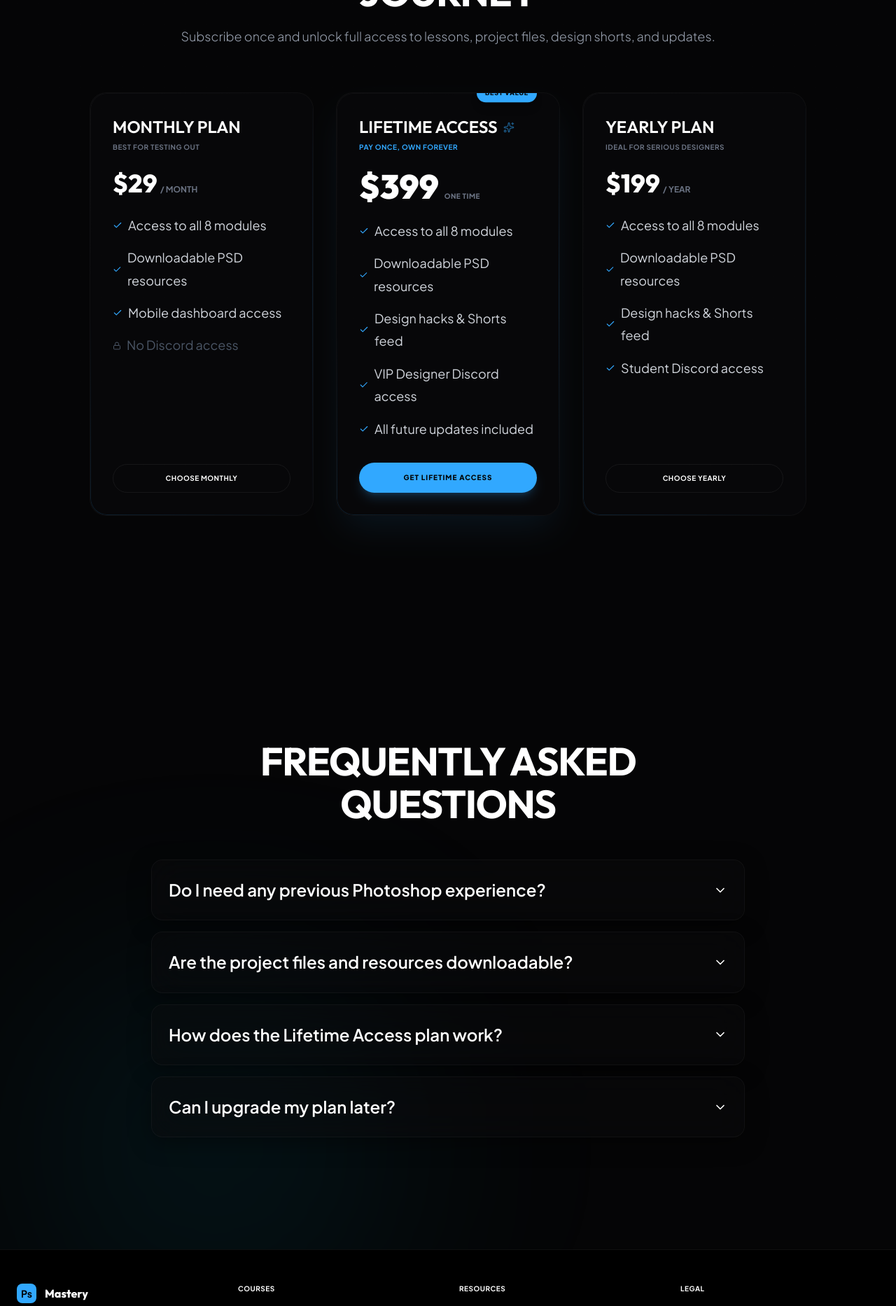
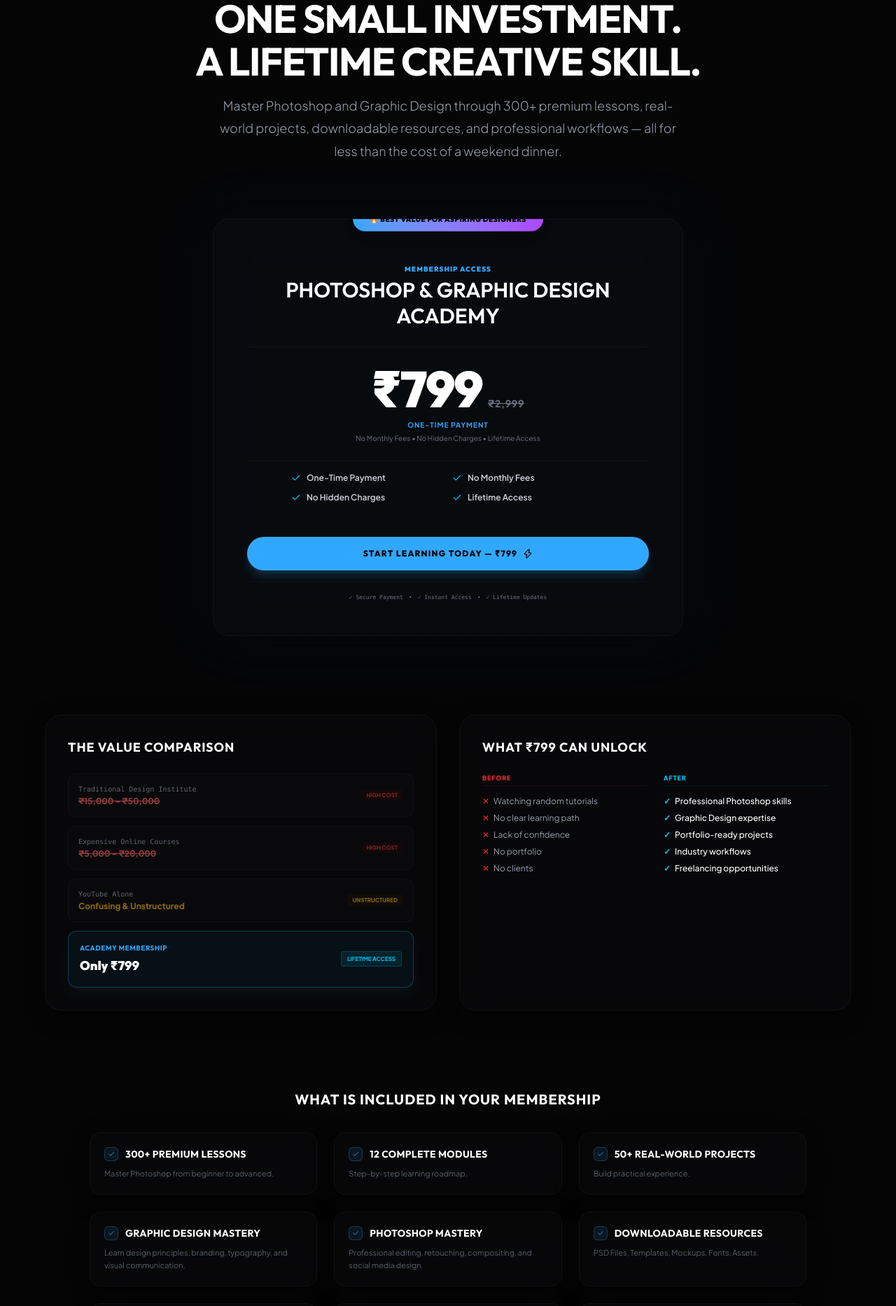
Before and after one commit to wasimhavaldar70-a11y/Premium-Photoshop-Learning-Platform, a Next.js app: page / in a window 1280 px wide. Shown: the part 9320-11186 px from the top of the page at 70% size. Built offline with nearby package versions, Linux system fonts and the light colour scheme.

Commit message:
feat: implement centered premium pricing card and update context lifetime value to ₹799

```diff
--- a/src/app/page.tsx
+++ b/src/app/page.tsx
@@ -2109,125 +2109,255 @@ export default function LandingPage() {
         </div>
       </section>
 
-      {/* 9. Subscription Plans (Lifetime plan outstanding glow) */}
+      {/* 9. Premium Creative Membership Investment Section */}
+      <div className="w-full bg-[#030712] border-y border-card-border/80 py-3.5 text-center backdrop-blur-md relative z-20">
+        <span className="text-[10px] sm:text-xs font-bold uppercase tracking-wider text-ps-blue inline-flex items-center justify-center flex-wrap gap-x-2.5 gap-y-1 px-4">
+          <span>⚡ Limited-Time Launch Offer — Lifetime Access for Only ₹799</span>
+          <span className="text-gray-500 font-normal line-through">Future Price: ₹2,999</span>
+          <span className="text-purple-400 font-extrabold">Join Now Before The Price Increases.</span>
+        </span>
+      </div>
+
       <motion.section
         id="pricing"
         initial="hidden"
         whileInView="visible"
         viewport={{ once: true, margin: "-100px" }}
         variants={staggerContainer}
-        className="max-w-7xl mx-auto px-6 py-40 text-center space-y-16 relative z-10"
+        className="max-w-7xl mx-auto px-6 py-40 space-y-20 relative z-10"
       >
-        <motion.div variants={staggerContainer} className="space-y-4 max-w-3xl mx-auto">
+        {/* Section Header */}
+        <div className="space-y-4 max-w-4xl mx-auto text-center">
+          <div className="inline-flex items-center gap-2 px-3 py-1.5 rounded-full border border-ps-blue/25 bg-ps-blue/10 text-ps-blue text-[10px] font-bold uppercase tracking-widest">
+            CREATIVE MEMBERSHIP
+          </div>
           <motion.h2
             variants={textFadeUp}
-            className="font-heading text-4xl md:text-[56px] font-bold text-white tracking-tight leading-[1.1] uppercase"
+            className="font-heading text-4xl md:text-[56px] font-bold text-white tracking-tight leading-[1.1] uppercase max-w-3xl mx-auto"
           >
-            Choose Your Creative Journey
+            One Small Investment. <br /> A Lifetime Creative Skill.
           </motion.h2>
           <motion.p
             variants={fadeIn}
-            className="text-base sm:text-[18px] leading-[1.8] text-gray-400 font-light"
+            className="text-base sm:text-[18px] leading-[1.8] text-gray-400 font-light max-w-2xl mx-auto"
           >
-            Subscribe once and unlock full access to lessons, project files, design shorts, and updates.
+            Master Photoshop and Graphic Design through 300+ premium lessons, real-world projects, downloadable resources, and professional workflows — all for less than the cost of a weekend dinner.
           </motion.p>
-        </motion.div>
-
-        <div className="grid grid-cols-1 md:grid-cols-3 gap-8 items-stretch max-w-5xl mx-auto text-left">
-
-          {/* Monthly Plan */}
+        </div>
+
+        {/* Centered Premium Pricing Card */}
+        <div className="max-w-2xl mx-auto relative">
+          {/* Blue Photoshop glow accent behind the card */}
+          <div className="absolute -inset-4 bg-ps-blue/15 rounded-[40px] filter blur-2xl opacity-75 pointer-events-none animate-pulse-slow"></div>
+
           <motion.div
             variants={fadeIn}
-            className="neon-card p-8 rounded-3xl flex flex-col justify-between"
+            className="glass-card p-8 sm:p-12 rounded-3xl border-2 border-ps-blue/40 relative shadow-2xl shadow-ps-blue/20 bg-gradient-to-b from-[#0e121a] to-[#040507] flex flex-col justify-between relative z-10 text-center"
           >
-            <div className="space-y-6">
+            {/* Glowing Best Value Badge */}
+            <div className="absolute top-0 left-1/2 -translate-x-1/2 -translate-y-1/2 bg-gradient-to-r from-ps-blue to-purple-500 text-black text-[10px] font-heading font-black uppercase px-6 py-2.5 rounded-full tracking-wider shadow-lg flex items-center gap-1.5 whitespace-nowrap">
+              🔥 BEST VALUE FOR ASPIRING DESIGNERS
+            </div>
+
+            <div className="space-y-6 pt-4">
               <div>
-                <h3 className="font-heading text-xl sm:text-[24px] font-semibold text-white uppercase">Monthly Plan</h3>
-                <p className="text-[10px] text-gray-500 mt-1 uppercase font-bold tracking-wider">Best for testing out</p>
-              </div>
-              <div className="flex items-baseline gap-1">
-                <span className="font-heading text-4xl font-extrabold text-white">$29</span>
-                <span className="text-xs text-gray-500 font-bold uppercase">/ month</span>
-              </div>
-              <ul className="space-y-3.5 text-sm sm:text-[18px] leading-[1.8] text-gray-300">
-                <li className="flex items-center gap-2"><Check size={14} className="text-ps-blue" /> Access to all 8 modules</li>
-                <li className="flex items-center gap-2"><Check size={14} className="text-ps-blue" /> Downloadable PSD resources</li>
-                <li className="flex items-center gap-2"><Check size={14} className="text-ps-blue" /> Mobile dashboard access</li>
-                <li className="flex items-center gap-2 text-gray-600"><Lock size={12} /> No Discord access</li>
+                <span className="text-[10px] text-ps-blue font-heading font-black tracking-widest uppercase block mb-1">MEMBERSHIP ACCESS</span>
+                <h3 className="font-heading text-2xl sm:text-3xl font-semibold text-white uppercase leading-tight">Photoshop & Graphic Design Academy</h3>
+              </div>
+
+              {/* Big Price Display */}
+              <div className="flex flex-col items-center justify-center border-y border-card-border/60 py-6 my-2">
+                <div className="flex items-baseline gap-2 justify-center">
+                  <span className="font-heading text-6xl sm:text-7xl font-black text-white tracking-tight">₹799</span>
+                  <span className="text-gray-500 font-bold uppercase tracking-wider text-sm line-through">₹2,999</span>
+                </div>
+                <div className="flex flex-col items-center mt-2">
+                  <span className="text-[10px] text-ps-blue font-bold uppercase tracking-widest">One-Time Payment</span>
+                  <span className="text-[10px] text-gray-500 mt-1">No Monthly Fees • No Hidden Charges • Lifetime Access</span>
+                </div>
+              </div>
+
+              {/* Key Perks */}
+              <ul className="grid grid-cols-1 sm:grid-cols-2 gap-3 text-xs font-semibold text-gray-300 max-w-md mx-auto py-2 text-left">
+                <li className="flex items-center gap-2"><Check size={14} className="text-[#00c8ff] shrink-0" /> One-Time Payment</li>
+                <li className="flex items-center gap-2"><Check size={14} className="text-[#00c8ff] shrink-0" /> No Monthly Fees</li>
+                <li className="flex items-center gap-2"><Check size={14} className="text-[#00c8ff] shrink-0" /> No Hidden Charges</li>
+                <li className="flex items-center gap-2"><Check size={14} className="text-[#00c8ff] shrink-0" /> Lifetime Access</li>
               </ul>
-            </div>
-            <button
-              onClick={() => setCheckoutPlan('monthly')}
-              className="w-full mt-8 py-3 px-4 text-center text-[10px] font-bold uppercase tracking-wider border border-card-border text-white hover:bg-white/5 rounded-full transition-colors"
-            >
-              Choose Monthly
-            </button>
+
+              {/* CTA Button */}
+              <div className="space-y-4 pt-4">
+                <button
+                  onClick={() => setCheckoutPlan('lifetime')}
+                  className="w-full py-4 px-6 text-center text-xs font-extrabold uppercase tracking-widest bg-ps-blue hover:bg-[#00b0df] text-black rounded-full transition-all duration-300 shadow-lg shadow-ps-blue/20 ps-glow flex items-center justify-center gap-2 font-heading cursor-pointer"
+                >
+                  Start Learning Today — ₹799 <Zap size={14} />
+                </button>
+
+                <div className="flex items-center justify-center gap-2 text-center text-[8px] text-gray-500 font-mono border-t border-card-border/40 pt-4">
+                  <span>✓ Secure Payment</span>
+                  <span>•</span>
+                  <span>✓ Instant Access</span>
+                  <span>•</span>
+                  <span>✓ Lifetime Updates</span>
+                </div>
+              </div>
+            </div>
           </motion.div>
-
-          {/* Lifetime Access Plan (Outstanding Glow Wow Factor) */}
+        </div>
+
+        {/* Value Comparison & Transformation Section */}
+        <div className="grid grid-cols-1 lg:grid-cols-2 gap-8 max-w-6xl mx-auto pt-8">
+
+          {/* Value Comparison Card */}
           <motion.div
             variants={fadeIn}
-            className="neon-card p-8 rounded-3xl flex flex-col justify-between border-ps-blue/30 relative shadow-2xl shadow-ps-blue/10 bg-gradient-to-b from-[#121214] to-black"
+            className="glass-card rounded-3xl border border-card-border/80 p-6 sm:p-8 flex flex-col gap-6 bg-dark-gray/30 relative overflow-hidden text-left"
           >
-            <div className="absolute top-0 right-8 -translate-y-1/2 bg-ps-blue text-black text-[9px] font-extrabold uppercase px-3 py-1.5 rounded-full tracking-widest shadow-lg">
-              Best Value
-            </div>
-            <div className="space-y-6">
-              <div>
-                <h3 className="font-heading text-xl sm:text-[24px] font-semibold text-white flex items-center gap-2 uppercase">
-                  Lifetime Access <Sparkles size={16} className="text-ps-blue animate-pulse" />
-                </h3>
-                <p className="text-[10px] text-ps-blue mt-1 uppercase font-bold tracking-wider">Pay once, own forever</p>
-              </div>
-              <div className="flex items-baseline gap-1">
-                <span className="font-heading text-5xl font-black text-white">$399</span>
-                <span className="text-[10px] text-gray-500 font-black uppercase tracking-wider ml-1">One Time</span>
-              </div>
-              <ul className="space-y-3.5 text-sm sm:text-[18px] leading-[1.8] text-gray-300">
-                <li className="flex items-center gap-2"><Check size={14} className="text-ps-blue" /> Access to all 8 modules</li>
-                <li className="flex items-center gap-2"><Check size={14} className="text-ps-blue" /> Downloadable PSD resources</li>
-                <li className="flex items-center gap-2"><Check size={14} className="text-ps-blue" /> Design hacks & Shorts feed</li>
-                <li className="flex items-center gap-2"><Check size={14} className="text-ps-blue" /> VIP Designer Discord access</li>
-                <li className="flex items-center gap-2"><Check size={14} className="text-ps-blue" /> All future updates included</li>
-              </ul>
-            </div>
+            <h4 className="font-heading text-[18px] font-bold text-white uppercase tracking-wider">The Value Comparison</h4>
+            <div className="space-y-3">
+              {/* Traditional Institute */}
+              <div className="flex items-center justify-between p-3.5 rounded-xl bg-white/2 border border-white/5 opacity-60">
+                <div className="flex flex-col">
+                  <span className="text-[10px] text-gray-400 font-mono">Traditional Design Institute</span>
+                  <span className="text-xs text-red-400 font-bold line-through mt-0.5">₹15,000 – ₹50,000</span>
+                </div>
+                <span className="text-[8px] font-bold uppercase text-red-500 bg-red-950/20 px-2 py-0.5 rounded">High Cost</span>
+              </div>
+              {/* Expensive Online Courses */}
+              <div className="flex items-center justify-between p-3.5 rounded-xl bg-white/2 border border-white/5 opacity-60">
+                <div className="flex flex-col">
+                  <span className="text-[10px] text-gray-400 font-mono">Expensive Online Courses</span>
+                  <span className="text-xs text-red-400 font-bold line-through mt-0.5">₹5,000 – ₹20,000</span>
+                </div>
+                <span className="text-[8px] font-bold uppercase text-red-500 bg-red-950/20 px-2 py-0.5 rounded">High Cost</span>
+              </div>
+              {/* YouTube */}
+              <div className="flex items-center justify-between p-3.5 rounded-xl bg-white/2 border border-white/5 opacity-60">
+                <div className="flex flex-col">
+                  <span className="text-[10px] text-gray-400 font-mono">YouTube Alone</span>
+                  <span className="text-xs text-yellow-500 font-bold mt-0.5">Confusing & Unstructured</span>
+                </div>
+                <span className="text-[8px] font-bold uppercase text-yellow-500 bg-yellow-950/20 px-2 py-0.5 rounded">Unstructured</span>
+              </div>
+              {/* Academy */}
+              <div className="flex items-center justify-between p-4 rounded-xl bg-[#00c8ff]/5 border border-[#00c8ff]/25 shadow-lg shadow-ps-blue/5">
+                <div className="flex flex-col">
+                  <span className="text-[10px] text-ps-blue font-bold uppercase tracking-wider font-heading">Academy Membership</span>
+                  <span className="text-lg font-heading font-black text-white mt-1">Only ₹799</span>
+                </div>
+                <span className="text-[8px] font-bold uppercase text-[#00c8ff] bg-[#00c8ff]/10 px-2 py-1 rounded border border-[#00c8ff]/20">Lifetime Access</span>
+              </div>
+            </div>
+          </motion.div>
+
+          {/* Before vs After Transformation Card */}
+          <motion.div
+            variants={fadeIn}
+            className="glass-card rounded-3xl border border-card-border/80 p-6 sm:p-8 flex flex-col gap-6 bg-dark-gray/30 relative overflow-hidden text-left"
+          >
+            <h4 className="font-heading text-[18px] font-bold text-white uppercase tracking-wider">What ₹799 Can Unlock</h4>
+            <div className="grid grid-cols-1 sm:grid-cols-2 gap-6">
+              {/* Before */}
+              <div className="space-y-3.5">
+                <span className="text-[9px] font-black tracking-widest text-red-500 uppercase block border-b border-red-500/10 pb-1">BEFORE</span>
+                <ul className="space-y-2 text-xs text-gray-400">
+                  <li className="flex items-start gap-1.5"><span className="text-red-500 shrink-0">✕</span> Watching random tutorials</li>
+                  <li className="flex items-start gap-1.5"><span className="text-red-500 shrink-0">✕</span> No clear learning path</li>
+                  <li className="flex items-start gap-1.5"><span className="text-red-500 shrink-0">✕</span> Lack of confidence</li>
+                  <li className="flex items-start gap-1.5"><span className="text-red-500 shrink-0">✕</span> No portfolio</li>
+                  <li className="flex items-start gap-1.5"><span className="text-red-500 shrink-0">✕</span> No clients</li>
+                </ul>
+              </div>
+              {/* After */}
+              <div className="space-y-3.5">
+                <span className="text-[9px] font-black tracking-widest text-[#00c8ff] uppercase block border-b border-[#00c8ff]/10 pb-1">AFTER</span>
+                <ul className="space-y-2 text-xs text-white font-medium">
+                  <li className="flex items-start gap-1.5"><span className="text-[#00c8ff] shrink-0 font-bold">✓</span> Professional Photoshop skills</li>
+                  <li className="flex items-start gap-1.5"><span className="text-[#00c8ff] shrink-0 font-bold">✓</span> Graphic Design expertise</li>
+                  <li className="flex items-start gap-1.5"><span className="text-[#00c8ff] shrink-0 font-bold">✓</span> Portfolio-ready projects</li>
+                  <li className="flex items-start gap-1.5"><span className="text-[#00c8ff] shrink-0 font-bold">✓</span> Industry workflows</li>
+                  <li className="flex items-start gap-1.5"><span className="text-[#00c8ff] shrink-0 font-bold">✓</span> Freelancing opportunities</li>
+                </ul>
+              </div>
+            </div>
+          </motion.div>
+
+        </div>
+
+        {/* Feature Grid: What is Included in Your Membership */}
+        <div className="space-y-8 pt-8">
+          <h4 className="font-heading text-[20px] font-bold text-white uppercase tracking-wider text-center">What is Included in Your Membership</h4>
+          <div className="grid grid-cols-1 sm:grid-cols-2 lg:grid-cols-3 gap-6 text-left max-w-5xl mx-auto">
+            {[
+              { title: "300+ Premium Lessons", desc: "Master Photoshop from beginner to advanced." },
+              { title: "12 Complete Modules", desc: "Step-by-step learning roadmap." },
+              { title: "50+ Real-World Projects", desc: "Build practical experience." },
+              { title: "Graphic Design Mastery", desc: "Learn design principles, branding, typography, and visual communication." },
+              { title: "Photoshop Mastery", desc: "Professional editing, retouching, compositing, and social media design." },
+              { title: "Downloadable Resources", desc: "PSD Files, Templates, Mockups, Fonts, Assets." },
+              { title: "Lifetime Access", desc: "Watch anytime, forever." },
+              { title: "Future Updates Included", desc: "Get all upcoming lessons free." },
+              { title: "Certificate of Completion", desc: "Showcase your achievement." },
+              { title: "Community Access", desc: "Connect with fellow creatives." }
+            ].map((item, idx) => (
+              <div key={idx} className="glass-card p-5 rounded-2xl border border-card-border/60 flex flex-col gap-2 hover:border-ps-blue/20 transition-all duration-300 bg-dark-gray/20">
+                <div className="flex items-center gap-2.5">
+                  <div className="w-5 h-5 rounded-md bg-ps-blue/10 border border-ps-blue/25 flex items-center justify-center text-ps-blue shrink-0">
+                    <Check size={10} />
+                  </div>
+                  <h5 className="font-heading text-[14px] font-bold text-white uppercase tracking-wide">{item.title}</h5>
+                </div>
+                <p className="text-[11px] text-gray-500 font-light leading-relaxed">{item.desc}</p>
+              </div>
+            ))}
+          </div>
+        </div>
+
+        {/* Guarantee & Trust Badges Section */}
+        <div className="max-w-3xl mx-auto text-center space-y-6 pt-12 border-t border-card-border/60 mt-12 relative">
+          <h4 className="font-heading text-[24px] font-bold text-white uppercase tracking-wide">Your Creative Journey Starts Today</h4>
+          <p className="text-sm sm:text-[18px] leading-[1.8] text-gray-400 font-light">
+            For just ₹799, gain lifetime access to a complete Photoshop and Graphic Design learning system designed to help you build skills that can serve you for years.
+          </p>
+          <div className="text-sm sm:text-[18px] leading-[1.8] text-[#00c8ff] font-semibold">
+            This isn't an expense. It's an investment in your creative future.
+          </div>
+          <div className="flex flex-col sm:flex-row items-center justify-center gap-4 pt-4">
             <button
               onClick={() => setCheckoutPlan('lifetime')}
-              className="w-full mt-8 py-3.5 px-4 text-center text-[10px] font-extrabold uppercase tracking-widest bg-ps-blue hover:bg-ps-blue/90 text-black rounded-full transition-colors shadow-lg shadow-ps-blue/20"
+              className="w-full sm:w-auto px-8 py-4 bg-ps-blue hover:bg-ps-blue/90 text-black rounded-full font-bold text-xs uppercase tracking-wider transition-all duration-300 text-center ps-glow flex items-center justify-center gap-2 font-heading"
             >
-              Get Lifetime Access
+              Start Learning Today — ₹799
             </button>
-          </motion.div>
-
-          {/* Yearly Plan */}
-          <motion.div
-            variants={fadeIn}
-            className="neon-card p-8 rounded-3xl flex flex-col justify-between"
-          >
-            <div className="space-y-6">
-              <div>
-                <h3 className="font-heading text-xl sm:text-[24px] font-semibold text-white uppercase">Yearly Plan</h3>
-                <p className="text-[10px] text-gray-500 mt-1 uppercase font-bold tracking-wider">Ideal for serious designers</p>
-              </div>
-              <div className="flex items-baseline gap-1">
-                <span className="font-heading text-4xl font-extrabold text-white">$199</span>
-                <span className="text-xs text-gray-500 font-bold uppercase">/ year</span>
-              </div>
-              <ul className="space-y-3.5 text-sm sm:text-[18px] leading-[1.8] text-gray-300">
-                <li className="flex items-center gap-2"><Check size={14} className="text-ps-blue" /> Access to all 8 modules</li>
-                <li className="flex items-center gap-2"><Check size={14} className="text-ps-blue" /> Downloadable PSD resources</li>
-                <li className="flex items-center gap-2"><Check size={14} className="text-ps-blue" /> Design hacks & Shorts feed</li>
-                <li className="flex items-center gap-2"><Check size={14} className="text-ps-blue" /> Student Discord access</li>
-              </ul>
-            </div>
-            <button
-              onClick={() => setCheckoutPlan('yearly')}
-              className="w-full mt-8 py-3 px-4 text-center text-[10px] font-bold uppercase tracking-wider border border-card-border text-white hover:bg-white/5 rounded-full transition-colors"
+            <a
+              href="#curriculum"
+              className="w-full sm:w-auto px-8 py-4 bg-dark-gray hover:bg-gray-800 text-white border border-card-border rounded-full font-bold text-xs uppercase tracking-wider transition-all duration-300 flex items-center justify-center gap-2 text-center"
             >
-              Choose Yearly
-            </button>
-          </motion.div>
+              View Curriculum
+            </a>
+          </div>
+
+          {/* Trust Badges Row */}
+          <div className="flex flex-wrap items-center justify-center gap-x-4 gap-y-2 text-[9px] font-mono text-gray-500 pt-8 uppercase tracking-widest">
+            <span>✓ Secure Payment</span>
+            <span>•</span>
+            <span>✓ Instant Access</span>
+            <span>•</span>
+            <span>✓ Lifetime Updates</span>
+            <span>•</span>
+            <span>✓ Mobile & Desktop Access</span>
+            <span>•</span>
+            <span>✓ Beginner Friendly</span>
+            <span>•</span>
+            <span>✓ Project Based Learning</span>
+            <span>•</span>
+            <span>✓ Certificate Included</span>
+            <span>•</span>
+            <span>✓ Community Support</span>
+          </div>
         </div>
+
       </motion.section>
 
       {/* 10. FAQ Section */}
@@ -2455,7 +2585,7 @@ export default function LandingPage() {
                         Processing...
                       </>
                     ) : (
-                      <>Pay ${checkoutPlan === 'monthly' ? '29.00' : checkoutPlan === 'yearly' ? '199.00' : '399.00'}</>
+                      <>Pay {checkoutPlan === 'lifetime' ? '₹799' : `$${checkoutPlan === 'monthly' ? '29.00' : '199.00'}`}</>
                     )}
                   </button>
                 </form>
--- a/src/context/AppContext.tsx
+++ b/src/context/AppContext.tsx
@@ -202,8 +202,8 @@ export function AppProvider({ children }: { children: React.ReactNode }) {
 
   const purchaseSubscription = (plan: 'monthly' | 'yearly' | 'lifetime') => {
     if (!user) return;
-    const pricing = { monthly: 29, yearly: 199, lifetime: 399 };
-    const planName = plan === 'monthly' ? 'Monthly Plan' : plan === 'yearly' ? 'Yearly Plan' : 'Lifetime Access';
+    const pricing = { monthly: 29, yearly: 199, lifetime: 799 };
+    const planName = plan === 'monthly' ? 'Monthly Plan' : plan === 'yearly' ? 'Yearly Plan' : 'Lifetime Access (₹799)';
 
     const updatedUser: UserProfile = {
       ...user,
```
